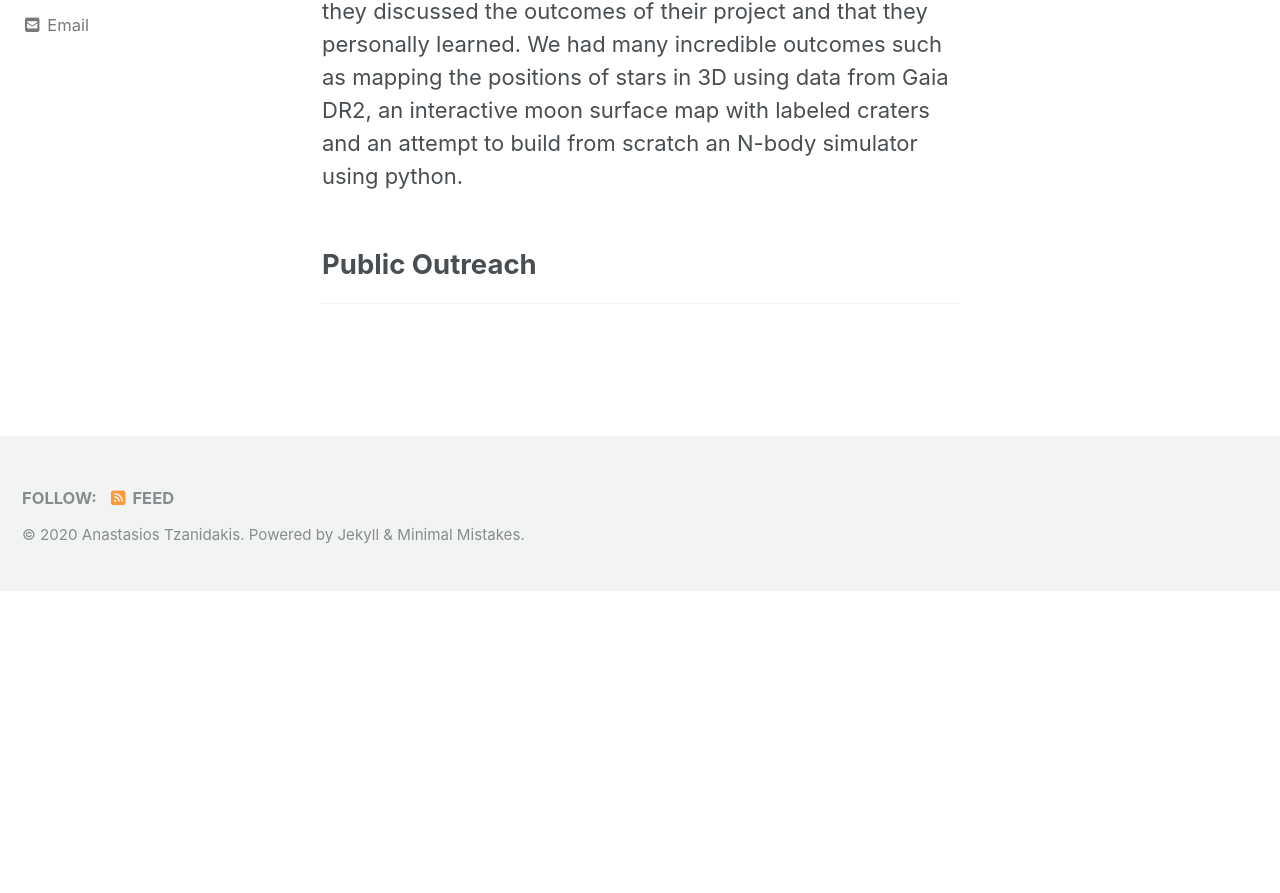
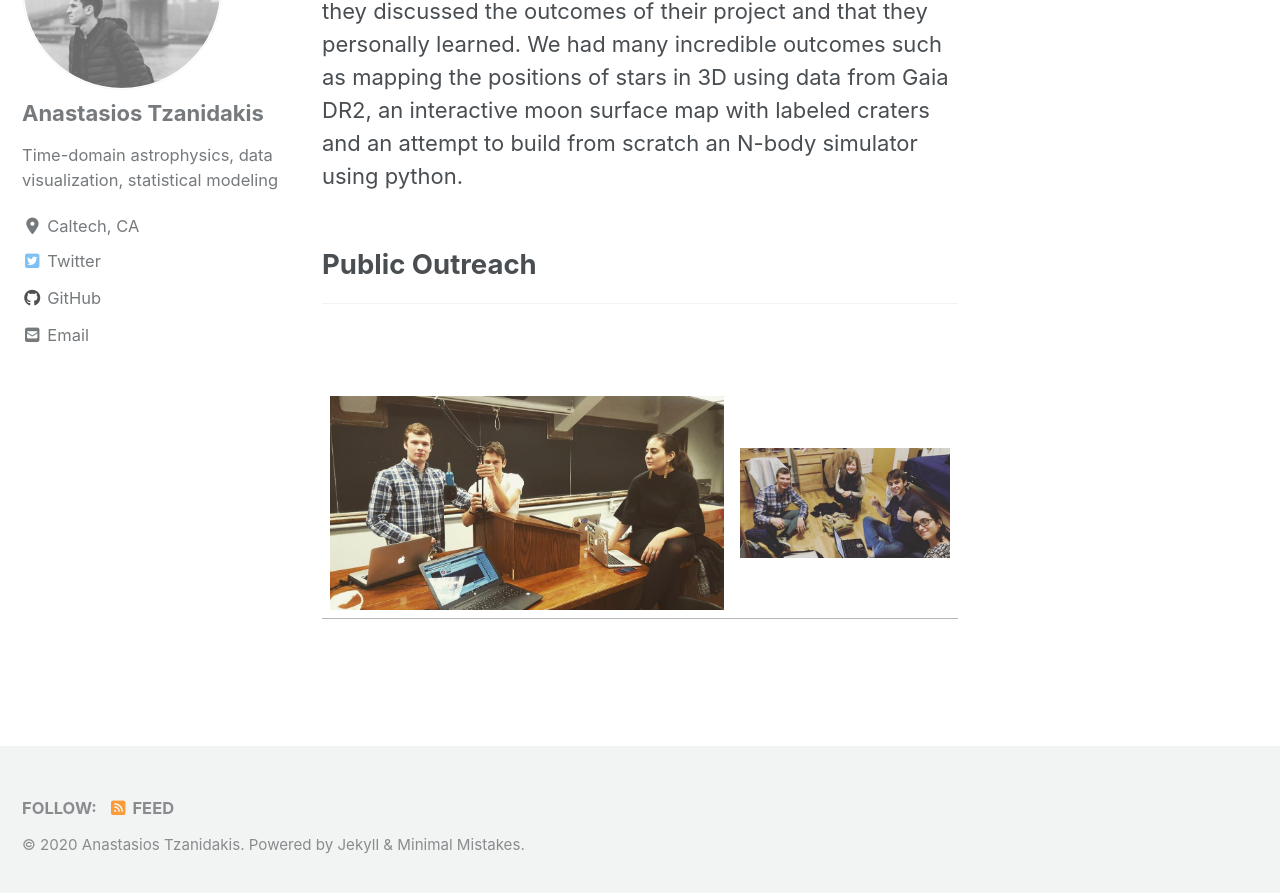
Before and after one commit to AndyTza/andytza.github.io, a Jekyll site: the page built from _pages/outreach.md, in a window 1280 px wide and 900 px high, scrolled down 2705 px. Shown: the top 893 px of the window. Built offline with Jekyll 4.4.1, drawn with Linux system fonts in a browser that asks for light colours; cached includes are drawn as plain includes; nearby versions of some CDN libraries; before the commit the page ends 3296 px from its top, so only the background shows below that.

Commit message:
new grid

```diff
--- a/_pages/outreach.md
+++ b/_pages/outreach.md
@@ -64,3 +64,17 @@
 
 ## Public Outreach
 ___
+
+<br />
+<table cellspacing="0" cellpadding="0" border="0">
+    <tr>
+        <td style="text-align: center;">
+            <img src="/images/IMG_6397.jpg" alt="" />
+            <br />
+        </td>
+        <td style="text-align: center;">
+            <img src="/images/sb_18.jpg" alt="" />
+            <br />
+        </td>
+    </tr>
+</table>
```
